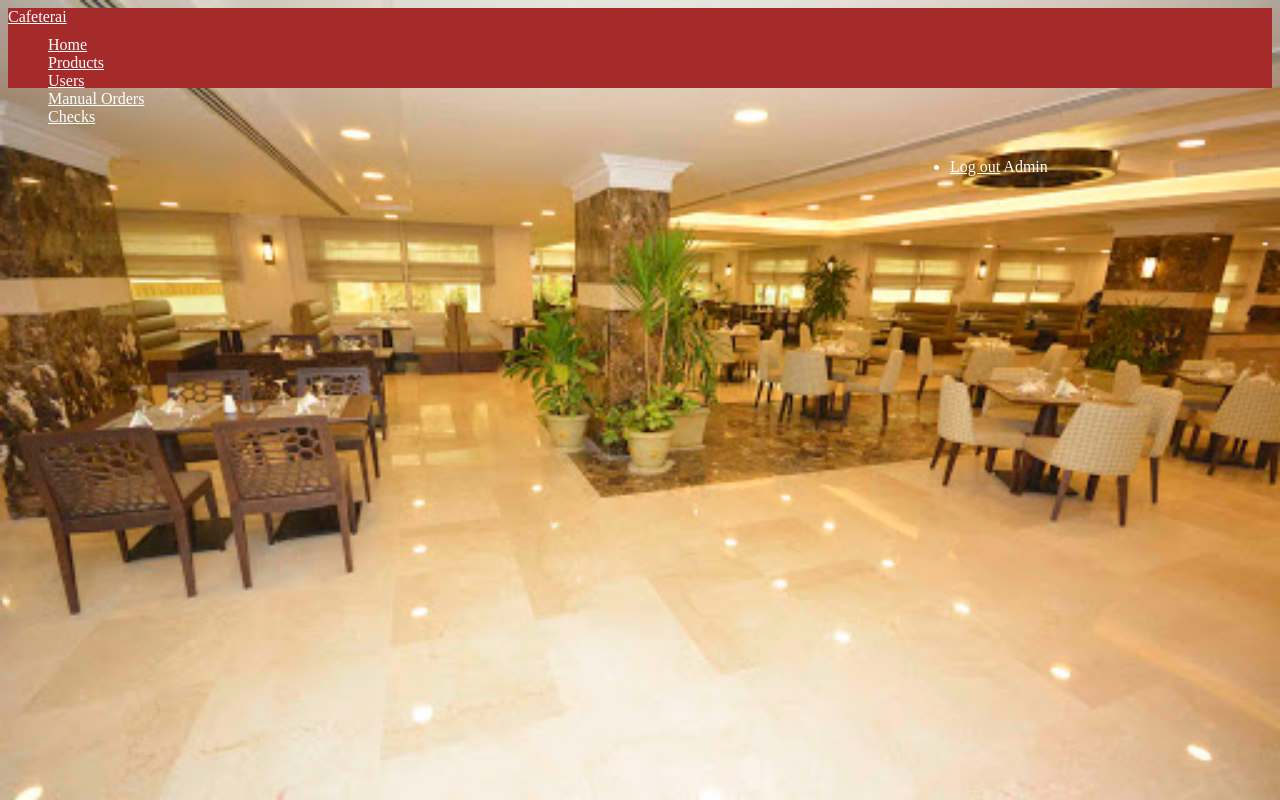
After one commit to ghadamostafa/ITI-Cafeteria, a PHP site: page /Views/checkNav.php in a window 1280 px wide. The commit adds this page. Run offline with PHP 8.4, Linux system fonts and the light colour scheme.

Commit message:
change some design

```diff
--- a/Views/Checks.php
+++ b/Views/Checks.php
@@ -19,8 +19,7 @@
 </head>
 <body>
 	<?php
-	include 'adminNavBar.php' ;
-	// session_start();
+	session_start();
 	require_once("../Models/dbConnection.php");
 	$users=mysqli_query($connect,"select name,user_id from users"); ?>
 <div>
--- /dev/null
+++ b/Views/checkNav.php
@@ -0,0 +1,70 @@
+<!-- <!DOCTYPE html>
+<html>
+
+<head> -->
+<meta name="viewport" content="width=device-width, initial-scale=1">
+<style>
+    body {
+        background-image: url("../assets/Images/bg.jpg");
+        background-repeat: no-repeat;
+        background-size: 100%;
+
+    }
+    nav {
+        background-color: brown;
+        height: 80px;
+        color: white;
+    }
+    img {
+        height: 80px;
+    }
+    label {
+        color: white;
+        size: 28px;
+    }
+    li,a{
+        color:white;
+        /* margin-left: 5px; */
+        size: 28px;
+    }
+</style>
+<!-- </head> -->
+
+<!-- <body> -->
+<!--Navbar -->
+
+<nav class="mb-1 navbar navbar-expand-lg navbar-dark secondary-color lighten-1">
+    <a class="navbar-brand" style="color: white; margin-top: 5px" href="#">Cafeterai</a>
+    <!-- <button class="navbar-toggler" type="button" data-toggle="collapse" data-target="#navbarSupportedContent-555" aria-controls="navbarSupportedContent-555" aria-expanded="false" aria-label="Toggle navigation"> -->
+        <span class="navbar-toggler-icon"></span>
+    </button>
+    <div  id="navbarSupportedContent-555">
+        <ul class="navbar-nav mr-auto" style="list-style: none; margin-top: 10px; ">
+            <li class="nav-item active">
+                <a class="nav-link navbar-brand" href="processorder.php">Home</a>
+            </li>
+            <li class="nav-item active">
+                <a class="nav-link navbar-brand" href="products.php">Products</a>
+            </li>
+            <li class="nav-item active">
+                <a class="nav-link navbar-brand" href="users.php">Users </a>
+            </li>
+            <li class="nav-item active">
+                <a class="nav-link navbar-brand" href="processorder.php">Manual Orders</a>
+            </li>
+            <li class="nav-item active">
+                <a class="nav-link navbar-brand" href="Checks.php">Checks </a>
+            </li>
+        </ul>
+        <ul class="navbar-nav ml-auto nav-flex-icons" style="position: absolute; left:910px;">
+            <li class="nav-item avatar dropdown">
+                <a href="login.php" class="navbar-brand">Log out</a>
+                <label class="navbar-brand">Admin</label>
+                 <!-- <img src="../assets/Images/avatar.jpg" class="rounded-circle z-depth-0" alt="avatar image">  -->
+            </li>
+
+        </ul>
+    </div>
+</nav>
+<!--    </body>
+</html> -->
--- a/assets/css/checksStyle.css
+++ b/assets/css/checksStyle.css
@@ -2,6 +2,12 @@
 	display: inline-block;
 	margin: 10px 50px;
 	width: 300px;
+}
+body {
+	background-image: url("../Images/bg.jpg");
+	/* background-repeat: no-repeat; */
+	background-size: 100%;
+	/* color: white; */
 }
 
 #wrapper{
```
